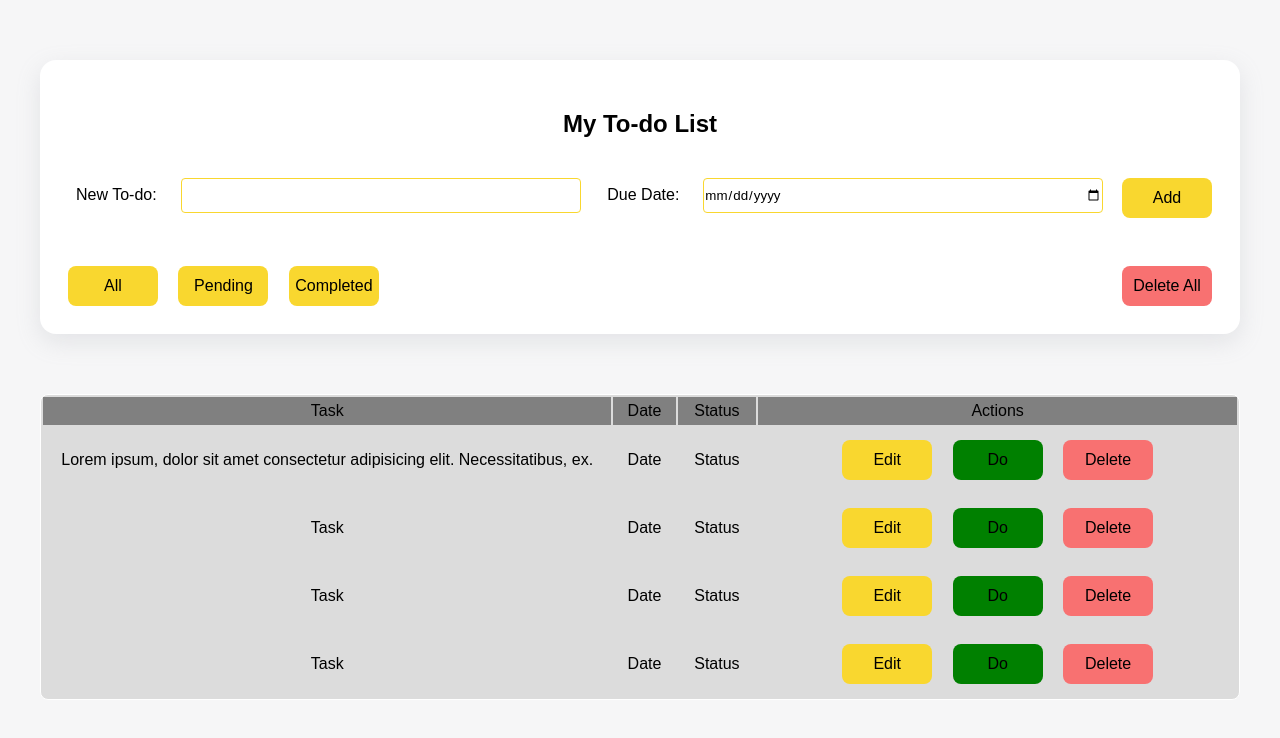
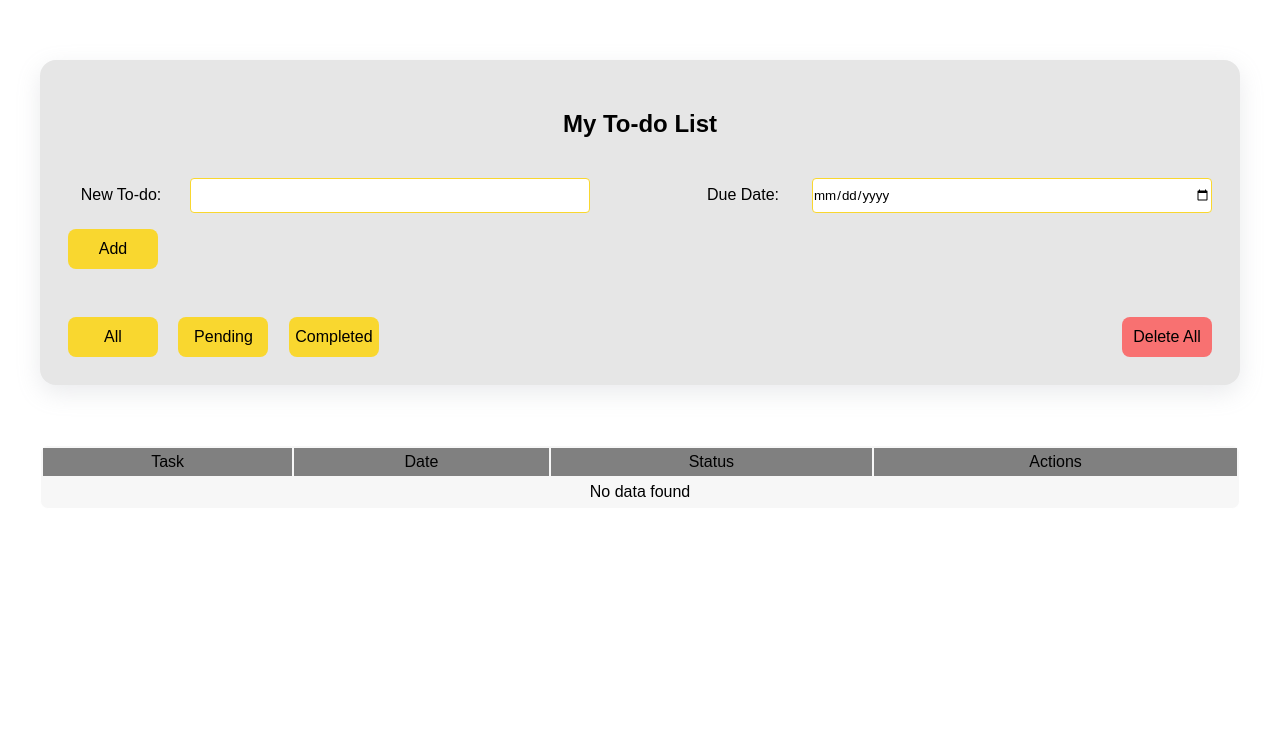
Before and after one commit to gabrina/To-Do-app, a plain HTML site: page Index.html in a window 1280 px wide. Drawn offline with Linux system fonts and the light colour scheme.

Commit message:
fixing UI

```diff
--- a/Index.html
+++ b/Index.html
@@ -1,11 +1,13 @@
 <!DOCTYPE html>
 <html lang="en">
+
 <head>
     <meta charset="UTF-8" />
     <meta name="viewport" content="width=device-width, initial-scale=1.0" />
     <title>To-Do App</title>
     <link rel="stylesheet" href="Style.css" />
 </head>
+
 <body>
     <main>
         <section id="Top">
@@ -43,47 +45,12 @@
                 <td>Actions</td>
             </thead>
             <tr>
-          <td>Lorem ipsum, dolor sit amet consectetur adipisicing elit. Necessitatibus, ex.</td>
-          <td>Date</td>
-          <td>Status</td>
-          <td>
-            <button id="Edit">Edit</button>
-            <button id="Do">Do</button>
-            <button id="Delete">Delete</button>
-          </td>
+                <td colspan="4">No data found</td>
             </tr>
-        <tr>
-          <td>Task</td>
-          <td>Date</td>
-          <td>Status</td>
-          <td>
-            <button id="Edit">Edit</button>
-            <button id="Do">Do</button>
-            <button id="Delete">Delete</button>
-          </td>
-        </tr>
-        <tr>
-          <td>Task</td>
-          <td>Date</td>
-          <td>Status</td>
-          <td>
-            <button id="Edit">Edit</button>
-            <button id="Do">Do</button>
-            <button id="Delete">Delete</button>
-          </td>
-        </tr>
-        <tr>
-          <td>Task</td>
-          <td>Date</td>
-          <td>Status</td>
-          <td>
-            <button id="Edit">Edit</button>
-            <button id="Do">Do</button>
-            <button id="Delete">Delete</button>
-          </td>
-        </tr>
+
         </table>
     </main>
     <script src="Script.js"></script>
 </body>
+
 </html>
--- a/Style.css
+++ b/Style.css
@@ -1,3 +1,12 @@
+:root {
+    --color-primary: #f9d72f;
+    --color-background: #e6e6e6;
+    --color-task: #f7f7f7;
+    --color-sucess: #36d39a;
+    --color-warning: #fbbe23;
+    --color-error: #f87171;
+}
+
 * {
     margin: 0px;
     padding: 0px;
@@ -6,18 +15,18 @@
 }
 
 body {
-  background-color: #f6f6f7;
+    background-color: var(--main_white);
     max-width: 1200px;
-  margin: auto; /*centeralize items*/
+    margin: auto;
+    /*centeralize items*/
 }
 
 #Top {
     text-align: center;
-  /* border: 1px solid black; */
     box-shadow: rgba(149, 157, 165, 0.2) 0px 8px 24px;
     margin-top: 5%;
     padding: 20px 20px;
-  background-color: white;
+    background-color: var(--color-background);
     border-radius: 16px;
 }
 
@@ -32,7 +41,7 @@ button {
 }
 
 input {
-  border: 1px #f9d72f solid;
+    border: 1px var(--color-primary) solid;
     height: 35px;
     width: 400px;
     border-radius: 4px;
@@ -44,18 +53,19 @@ button {
     border: none;
     font-size: 1rem;
     border-radius: 8px;
-  background-color: #f9d72f;
+    background-color: var(--color-primary);
 }
 
 label {
     margin: 16px;
-  width: max-content;
+    width: 90px;
 }
 
 #secondRow,
 #thirdRow {
     display: flex;
     flex-direction: row;
+    flex-wrap: wrap;
     justify-content: space-between;
     margin-top: 32px;
 }
@@ -67,37 +77,38 @@ label {
 }
 
 #deleteButton button {
-  background-color: #f87171;
+    background-color: var(--color-error);
 }
 
-table{
-    width:100%;
+table {
+    width: 100%;
     height: 30px;
-    margin-top:60px;
-    border:solid 1px white;
-    background-color: gainsboro;
+    margin-top: 60px;
+    border: solid 1px white;
+    background-color: var(--color-task);
     border-radius: 8px;
 }
 
-thead td{
+thead td {
     background-color: gray;
 }
-table tr td{
-    height:25px;
-    padding:5px;
+
+table tr td {
+    height: 25px;
+    padding: 5px;
     text-align: center;
-    max-width:400px;
+    max-width: 400px;
     flex-wrap: nowrap;
 }
 
-#id{
-    background-color:#f9d72f ;
+#id {
+    background-color: var(--color-primary);
 }
 
-#Do{
-    background-color: green;
+#Do {
+    background-color: var(--color-sucess);
 }
 
-#Delete{
-    background-color: #f87171;
+#Delete {
+    background-color: var(--color-error);
 }
```
Lines whose indentation alone changed are shown as unchanged.
